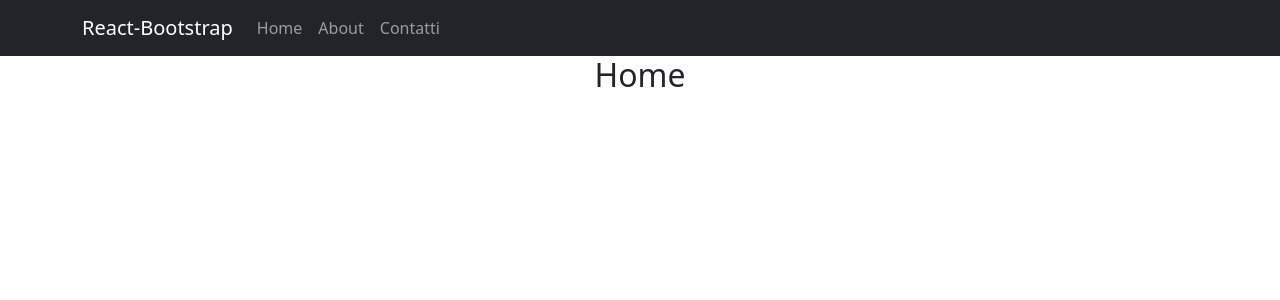
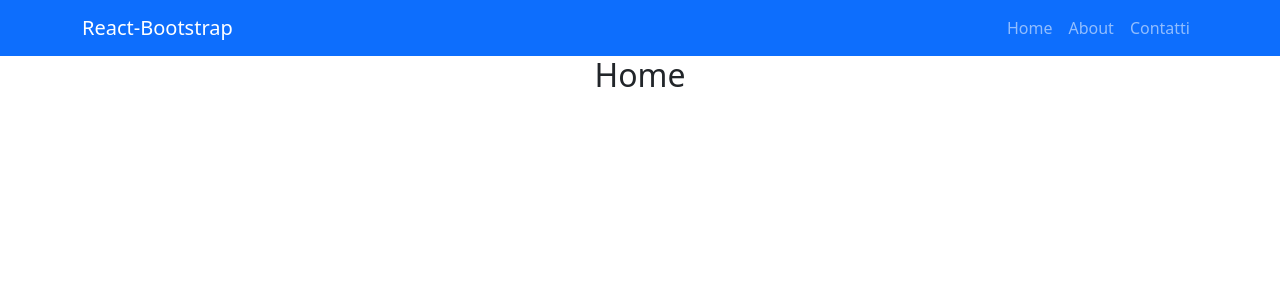
Before and after one commit to spriano/router-demo, a React (Create React App) app: page / in a window 1280 px wide. Shown: the top 300 px of the page. Built offline with nearby package versions, Linux system fonts and the light colour scheme.

Commit message:
route senza oggetto

```diff
--- a/src/App.js
+++ b/src/App.js
@@ -12,12 +12,15 @@ import { Nav, Navbar,Container } from "react-bootstrap";
 import About from './components/About';
 import Home from './components/Home';
 import Contatti from './components/Contatti'
+import Menu from './Menu'
 
 function App() {
   return (
+
     <Router>
+       <Menu/>
       <div className="App">
-        <Navbar bg="dark" variant="dark" expand="lg">
+        {/* <Navbar bg="dark" variant="dark" expand="lg">
           <Container>
             <Navbar.Brand href="#home">React-Bootstrap</Navbar.Brand>
             <Navbar.Toggle aria-controls="basic-navbar-nav" />
@@ -29,7 +32,7 @@ function App() {
              </Nav>
             </Navbar.Collapse>
           </Container>
-        </Navbar>
+        </Navbar> */}
 
         <Routes>
           <Route path="/about" element={<About />} />
```
